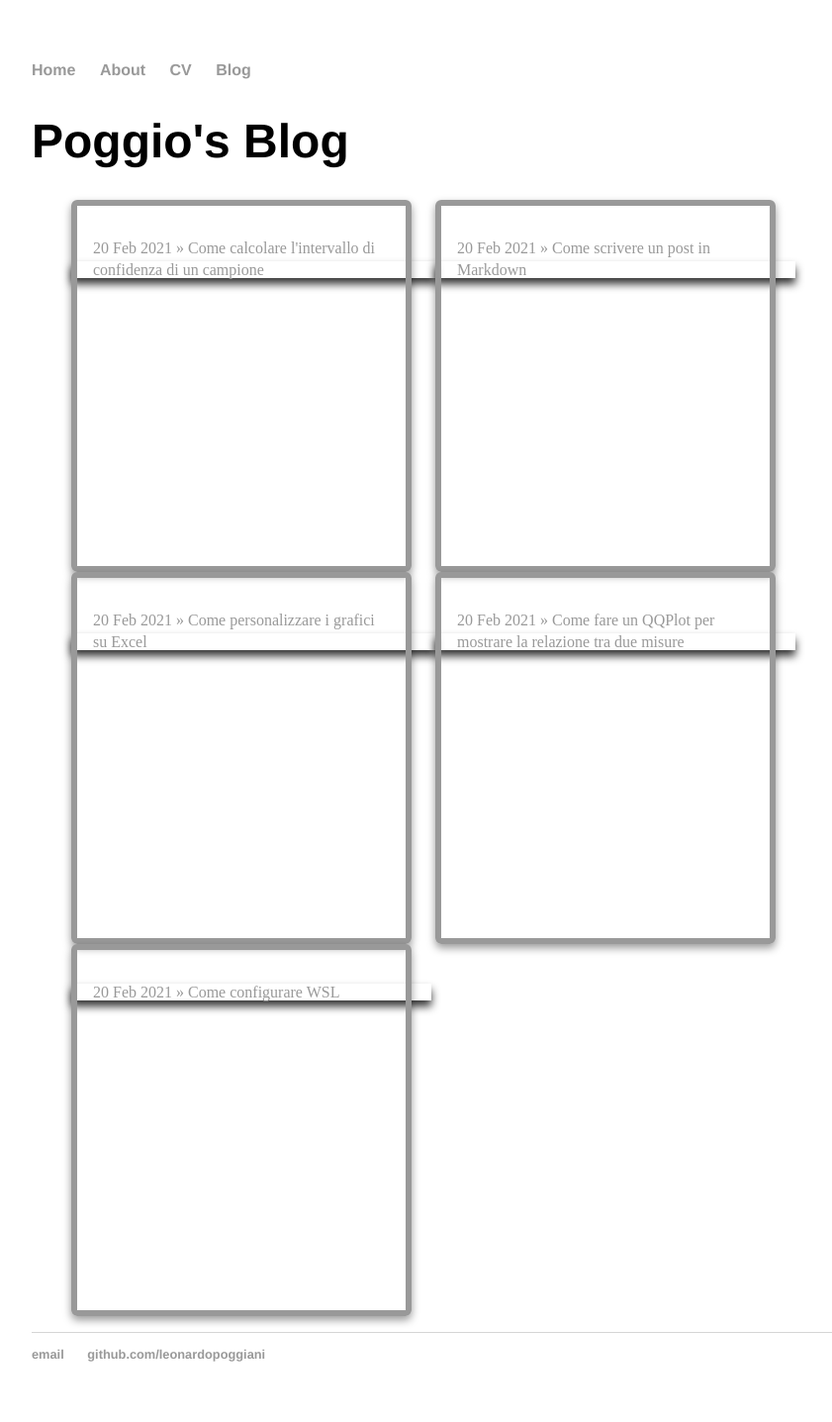
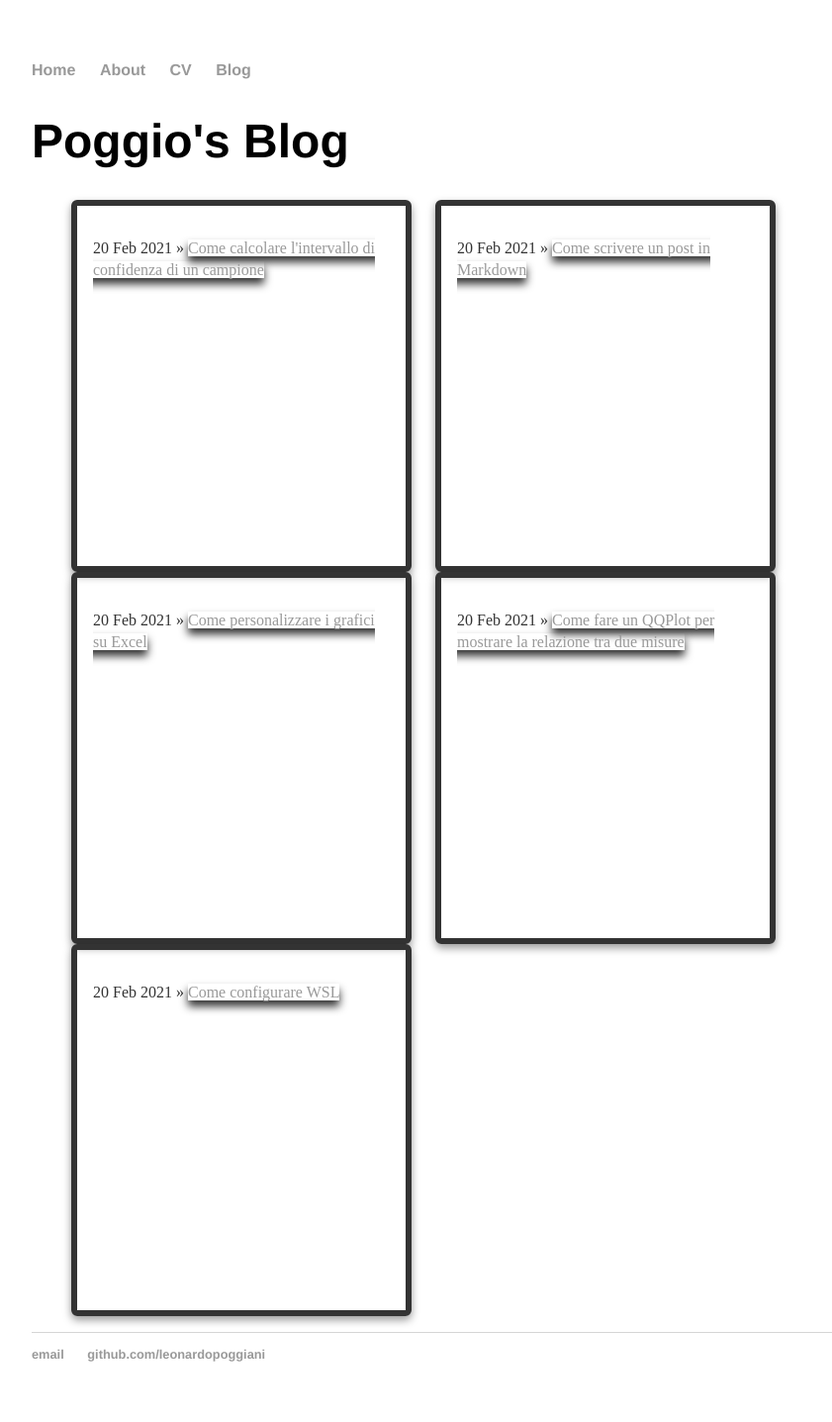
Before and after one commit to leonardopoggiani/leonardopoggiani.github.io, a Jekyll site: the page built from blog/index.html, in a window 1280 px wide. Shown: the whole page at 99% size, without its empty margins (160-1001 px from the left). Built offline with Jekyll 4.4.1, drawn with Linux system fonts in a browser that asks for light colours.

Commit message:
Update index.html

```diff
--- a/blog/index.html
+++ b/blog/index.html
@@ -11,9 +11,12 @@
 <ul class="posts">
 
   {% for post in site.posts %}
-    <a href="{{ post.url }}" title="{{ post.title }}" class="card">
-      <li><span>{{ post.date | date_to_string }}</span> &raquo;  {{ post.title }}</li>
-    </a>
+      <li>
+        <span>
+          {{ post.date | date_to_string }}
+        </span> &raquo;
+        <a href="{{ post.url }}" title="{{ post.title }}" class="card">{{ post.title }}</a>
+      </li>
   {% endfor %}
 
 </ul>
```
